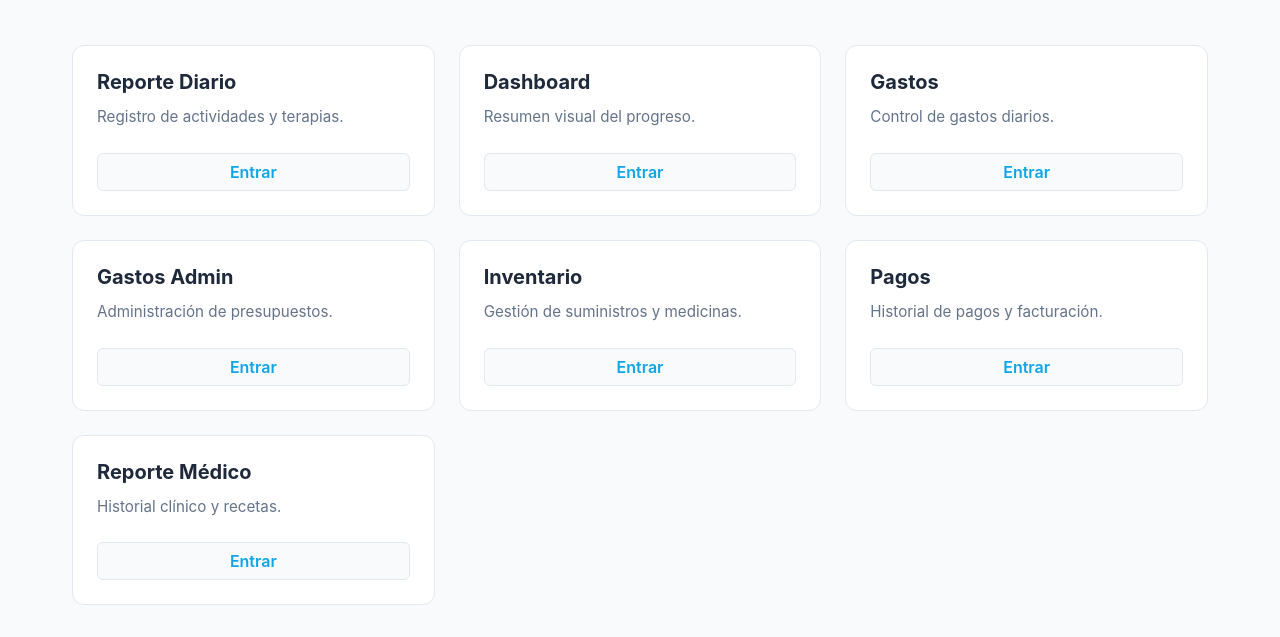
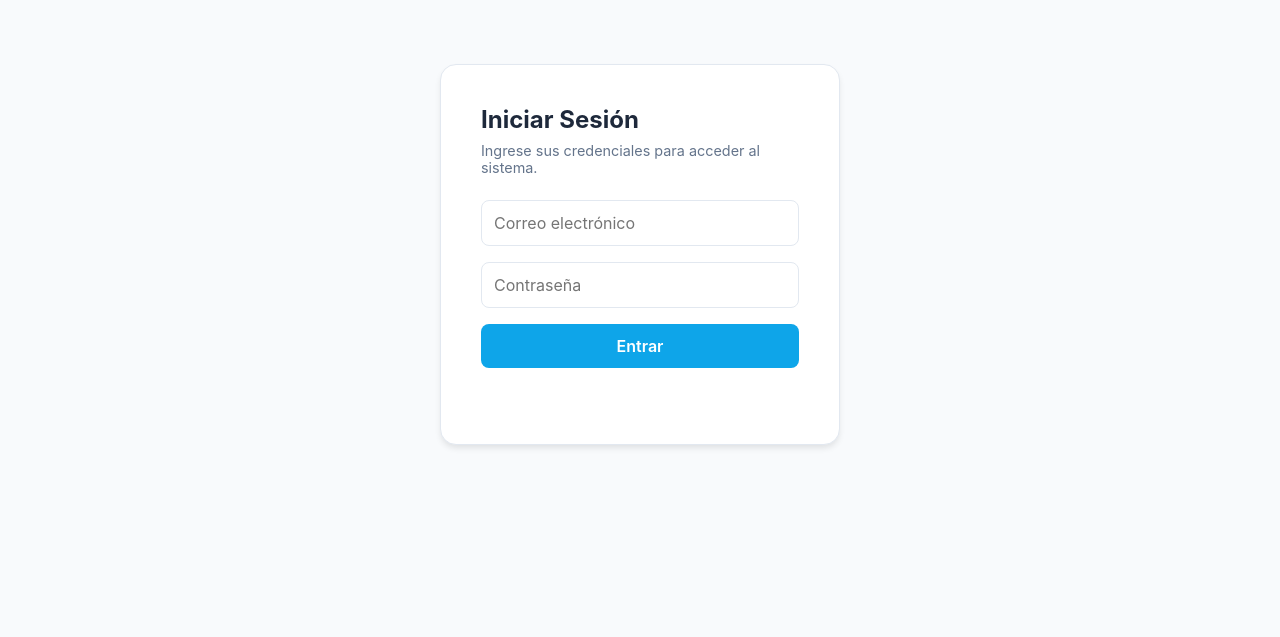
Before and after one commit to cuidar-apps/cuidar-portal, a plain HTML site: page index.html in a window 1280 px wide. Shown: the part 183-820 px from the top of the page. Drawn offline with nearby package versions, Linux system fonts and the light colour scheme.

Commit message:
Integrate Supabase and implement login view
Added Supabase script and login functionality.

```diff
--- a/index.html
+++ b/index.html
@@ -4,6 +4,7 @@
     <meta charset="UTF-8">
     <meta name="viewport" content="width=device-width, initial-scale=1.0">
     <title>Portal de Cuidado | Care Portal</title>
+    <script src="https://cdn.jsdelivr.net/npm/@supabase/supabase-js@2"></script>
     <style>
         /* Base SaaS Styles */
         :root {
@@ -17,16 +18,33 @@
         * { box-sizing: border-box; margin: 0; padding: 0; font-family: -apple-system, BlinkMacSystemFont, "Segoe UI", Roboto, Helvetica, Arial, sans-serif; }
         body { background-color: var(--bg-color); color: var(--text-main); min-height: 100vh; display: flex; flex-direction: column; }
 
-        /* Header & Language Selector */
+        /* Header */
         header { background: white; padding: 1rem 2rem; border-bottom: 1px solid var(--border-color); display: flex; justify-content: space-between; align-items: center; position: sticky; top: 0; z-index: 10; }
         .logo { font-size: 1.25rem; font-weight: 700; color: var(--primary-color); }
+
+        .header-actions { display: flex; align-items: center; gap: 1.5rem; }
+        .user-info { display: flex; align-items: center; gap: 0.75rem; font-size: 0.875rem; color: var(--text-muted); }
+        .btn-logout { background: transparent; border: 1px solid var(--border-color); padding: 0.4rem 0.8rem; border-radius: 0.375rem; cursor: pointer; font-weight: 600; color: var(--text-muted); font-size: 0.875rem; transition: all 0.2s; }
+        .btn-logout:hover { background: #fee2e2; color: #b91c1c; border-color: #fca5a5; }
+
         .lang-selector { display: flex; gap: 0.5rem; background: var(--bg-color); padding: 0.25rem; border-radius: 0.5rem; border: 1px solid var(--border-color); }
         .lang-btn { background: transparent; border: none; padding: 0.5rem 1rem; border-radius: 0.375rem; cursor: pointer; font-weight: 600; color: var(--text-muted); transition: all 0.2s; }
         .lang-btn.active { background: var(--primary-color); color: white; box-shadow: 0 1px 3px rgba(0,0,0,0.1); }
         .lang-btn:hover:not(.active) { background: var(--border-color); color: var(--text-main); }
 
+        /* Login Box */
+        #loginBox { display: none; flex: 1; align-items: center; justify-content: center; padding: 2rem; }
+        .login-card { background: white; padding: 2.5rem; border-radius: 1rem; border: 1px solid var(--border-color); width: 100%; max-width: 400px; box-shadow: 0 4px 6px -1px rgba(0,0,0,0.1); }
+        .login-card h2 { margin-bottom: 0.5rem; font-size: 1.5rem; }
+        .login-card p { color: var(--text-muted); font-size: 0.9rem; margin-bottom: 1.5rem; }
+        .login-card input { width: 100%; padding: 0.75rem; border: 1px solid var(--border-color); border-radius: 0.5rem; margin-bottom: 1rem; font-size: 1rem; outline: none; }
+        .login-card input:focus { border-color: var(--primary-color); }
+        .login-card button { width: 100%; padding: 0.75rem; background: var(--primary-color); color: white; border: none; border-radius: 0.5rem; font-weight: 600; cursor: pointer; font-size: 1rem; }
+        .login-card button:hover { background: #0284c7; }
+        .login-msg { color: #b91c1c; font-size: 0.875rem; margin-top: 1rem; text-align: center; min-height: 1.25rem; }
+
         /* Main Content */
-        main { flex: 1; padding: 2rem; max-width: 1200px; margin: 0 auto; width: 100%; }
+        main { flex: 1; padding: 2rem; max-width: 1200px; margin: 0 auto; width: 100%; display: none; }
         .page-header { text-align: center; margin-bottom: 3rem; }
         .page-header h1 { font-size: 2.25rem; margin-bottom: 0.5rem; color: var(--text-main); }
         .page-header p { font-size: 1.125rem; color: var(--text-muted); }
@@ -45,25 +63,54 @@
 
     <header>
         <div class="logo">Cuidar SaaS</div>
-        <div class="lang-selector">
-            <button id="btn-es" class="lang-btn" onclick="switchLanguage('es')">ES</button>
-            <button id="btn-en" class="lang-btn" onclick="switchLanguage('en')">EN</button>
+        <div class="header-actions">
+            <div class="user-info" id="userInfo" style="display:none;">
+                <span id="userEmail"></span>
+                <button class="btn-logout" onclick="signOut()">Cerrar Sesión</button>
+            </div>
+            <div class="lang-selector">
+                <button id="btn-es" class="lang-btn" onclick="switchLanguage('es')">ES</button>
+                <button id="btn-en" class="lang-btn" onclick="switchLanguage('en')">EN</button>
+            </div>
         </div>
     </header>
 
-    <main>
+    <!-- Login View -->
+    <div id="loginBox">
+        <div class="login-card">
+            <h2 id="login-title">Iniciar Sesión</h2>
+            <p id="login-sub">Ingrese sus credenciales para acceder al sistema.</p>
+            <input type="email" id="loginEmail" placeholder="Correo electrónico" />
+            <input type="password" id="loginPass" placeholder="Contraseña" />
+            <button onclick="handleLogin()" id="btn-login">Entrar</button>
+            <div class="login-msg" id="loginMsg"></div>
+        </div>
+    </div>
+
+    <!-- Portal View -->
+    <main id="portalView">
         <div class="page-header">
             <h1 id="portal-title">Portal de Cuidado</h1>
             <p id="portal-subtitle">Seleccione una aplicación</p>
         </div>
-
-        <div class="grid" id="cards-container">
-            <!-- Cards are generated dynamically by JavaScript to ensure perfect translation and URL syncing -->
-        </div>
+        <div class="grid" id="cards-container"></div>
     </main>
 
     <script>
-        // --- 1. VERIFIED SOURCE OF TRUTH: URLS ---
+        // --- 1. SUPABASE SETUP ---
+        window.SUPABASE_URL = "https://fftnffmttuzfftntzzhu.supabase.co";
+        window.SUPABASE_ANON_KEY = "eyJhbGciOiJIUzI1NiIsInR5cCI6IkpXVCJ9.eyJpc3MiOiJzdXBhYmFzZSIsInJlZiI6ImZmdG5mZm10dHV6ZmZ0bnR6emh1Iiwicm9sZSI6ImFub24iLCJpYXQiOjE3OTM5MTgxNzAsImV4cCI6MjEwOTQ5NDE3MH0.lmYfQeXAq6oPZ-UMj8AQXQq2snU78FatLMbwRftaMyM";
+
+        let supa = null;
+        let currentUser = null;
+
+        function initSupabase() {
+            if (!window.SUPABASE_URL || !window.SUPABASE_ANON_KEY) return false;
+            supa = window.supabase.createClient(window.SUPABASE_URL, window.SUPABASE_ANON_KEY);
+            return true;
+        }
+
+        // --- 2. VERIFIED SOURCE OF TRUTH: URLS ---
         const APP_URLS = {
             reportes: "https://cuidar-reportes.marbaquero.workers.dev",
             dashboard: "https://cuidar-dashboard.pages.dev",
@@ -74,12 +121,15 @@
             reporteMedico: "https://reporte-medico.pages.dev"
         };
 
-        // --- 2. EXACT TRANSLATIONS ---
+        // --- 3. EXACT TRANSLATIONS ---
         const TRANSLATIONS = {
             es: {
                 title: "Portal de Cuidado",
                 subtitle: "Seleccione una aplicación",
                 enterBtn: "Entrar",
+                loginTitle: "Iniciar Sesión",
+                loginSub: "Ingrese sus credenciales para acceder al sistema.",
+                logoutBtn: "Cerrar Sesión",
                 cards: {
                     reportes: { title: "Reporte Diario", desc: "Registro de actividades y terapias." },
                     dashboard: { title: "Dashboard", desc: "Resumen visual del progreso." },
@@ -94,6 +144,9 @@
                 title: "Care Portal",
                 subtitle: "Select an application",
                 enterBtn: "Enter",
+                loginTitle: "Sign In",
+                loginSub: "Enter your credentials to access the system.",
+                logoutBtn: "Sign Out",
                 cards: {
                     reportes: { title: "Daily Report", desc: "Log of activities and therapies." },
                     dashboard: { title: "Dashboard", desc: "Visual summary of progress." },
@@ -106,34 +159,32 @@
             }
         };
 
-        // --- 3. STATE MANAGEMENT (URL & LocalStorage Sync) ---
+        // --- 4. STATE MANAGEMENT ---
         function getCurrentLang() {
             const urlParams = new URLSearchParams(window.location.search);
             const urlLang = urlParams.get('lang');
-
             if (urlLang === 'en' || urlLang === 'es') {
                 localStorage.setItem('cuidar-language', urlLang);
                 return urlLang;
             }
-
             const storedLang = localStorage.getItem('cuidar-language');
-            if (storedLang === 'en' || storedLang === 'es') {
-                return storedLang;
-            }
-
-            return 'es'; // Default
+            if (storedLang === 'en' || storedLang === 'es') return storedLang;
+            return 'es';
         }
 
         let currentLang = getCurrentLang();
 
-        // --- 4. RENDER LOGIC ---
+        // --- 5. RENDER LOGIC ---
         function renderPortal() {
             const t = TRANSLATIONS[currentLang];
+            document.documentElement.lang = currentLang;
 
-            // Update static texts
-            document.documentElement.lang = currentLang;
+            // Update Static texts
             document.getElementById('portal-title').innerText = t.title;
             document.getElementById('portal-subtitle').innerText = t.subtitle;
+            document.getElementById('login-title').innerText = t.loginTitle;
+            document.getElementById('login-sub').innerText = t.loginSub;
+            document.querySelector('.btn-logout').innerText = t.logoutBtn;
 
             // Update Selector active states
             document.getElementById('btn-es').classList.toggle('active', currentLang === 'es');
@@ -141,11 +192,10 @@
 
             // Generate Cards
             const container = document.getElementById('cards-container');
-            container.innerHTML = ''; // Clear existing
+            container.innerHTML = '';
 
             Object.keys(APP_URLS).forEach(key => {
                 const cardData = t.cards[key];
-                // Construct the exact destination URL with the language parameter
                 const destinationUrl = `${APP_URLS[key]}?lang=${currentLang}`;
 
                 const cardHTML = `
@@ -159,26 +209,80 @@
             });
         }
 
-        // --- 5. LANGUAGE SWITCHING ---
+        // --- 6. AUTH & LOGIN LOGIC ---
+        async function handleLogin() {
+            const email = document.getElementById('loginEmail').value.trim();
+            const pass = document.getElementById('loginPass').value;
+            const msg = document.getElementById('loginMsg');
+
+            if (!email || !pass) {
+                msg.textContent = currentLang === 'en' ? "Please enter email and password." : "Por favor ingrese correo y contraseña.";
+                return;
+            }
+
+            msg.textContent = currentLang === 'en' ? "Signing in..." : "Entrando...";
+
+            const { data, error } = await supa.auth.signInWithPassword({ email, password: pass });
+
+            if (error) {
+                msg.textContent = "Error: " + error.message;
+                return;
+            }
+
+            await checkAuth();
+        }
+
+        async function signOut() {
+            await supa.auth.signOut();
+            location.reload();
+        }
+
+        async function checkAuth() {
+            const { data: { session } } = await supa.auth.getSession();
+
+            if (session) {
+                currentUser = session.user;
+
+                // Show Portal, Hide Login
+                document.getElementById('loginBox').style.display = 'none';
+                document.getElementById('portalView').style.display = 'block';
+                document.getElementById('userInfo').style.display = 'flex';
+                document.getElementById('userEmail').textContent = currentUser.email;
+
+                renderPortal();
+            } else {
+                // Show Login, Hide Portal
+                document.getElementById('loginBox').style.display = 'flex';
+                document.getElementById('portalView').style.display = 'none';
+                document.getElementById('userInfo').style.display = 'none';
+
+                renderPortal(); // Ensure login texts are translated
+            }
+        }
+
+        // --- 7. LANGUAGE SWITCHING ---
         function switchLanguage(lang) {
             currentLang = lang;
             localStorage.setItem('cuidar-language', lang);
-
-            // Update URL silently (so if they copy/paste URL, language persists)
             const newUrl = new URL(window.location);
             newUrl.searchParams.set('lang', lang);
             window.history.pushState({}, '', newUrl);
-
             renderPortal();
         }
 
-        // Initialize on page load
-        document.addEventListener('DOMContentLoaded', renderPortal);
+        // --- 8. INIT ---
+        document.addEventListener('DOMContentLoaded', async () => {
+            if (!initSupabase()) {
+                alert("Error: Faltan las credenciales de Supabase.");
+                return;
+            }
 
-        // Listen for browser Back/Forward buttons to keep language synced
-        window.addEventListener('popstate', () => {
-            currentLang = getCurrentLang();
-            renderPortal();
+            // Listen for auth changes (e.g., login from another tab)
+            supa.auth.onAuthStateChange((event, session) => {
+                checkAuth();
+            });
+
+            await checkAuth();
         });
     </script>
 </body>
```
